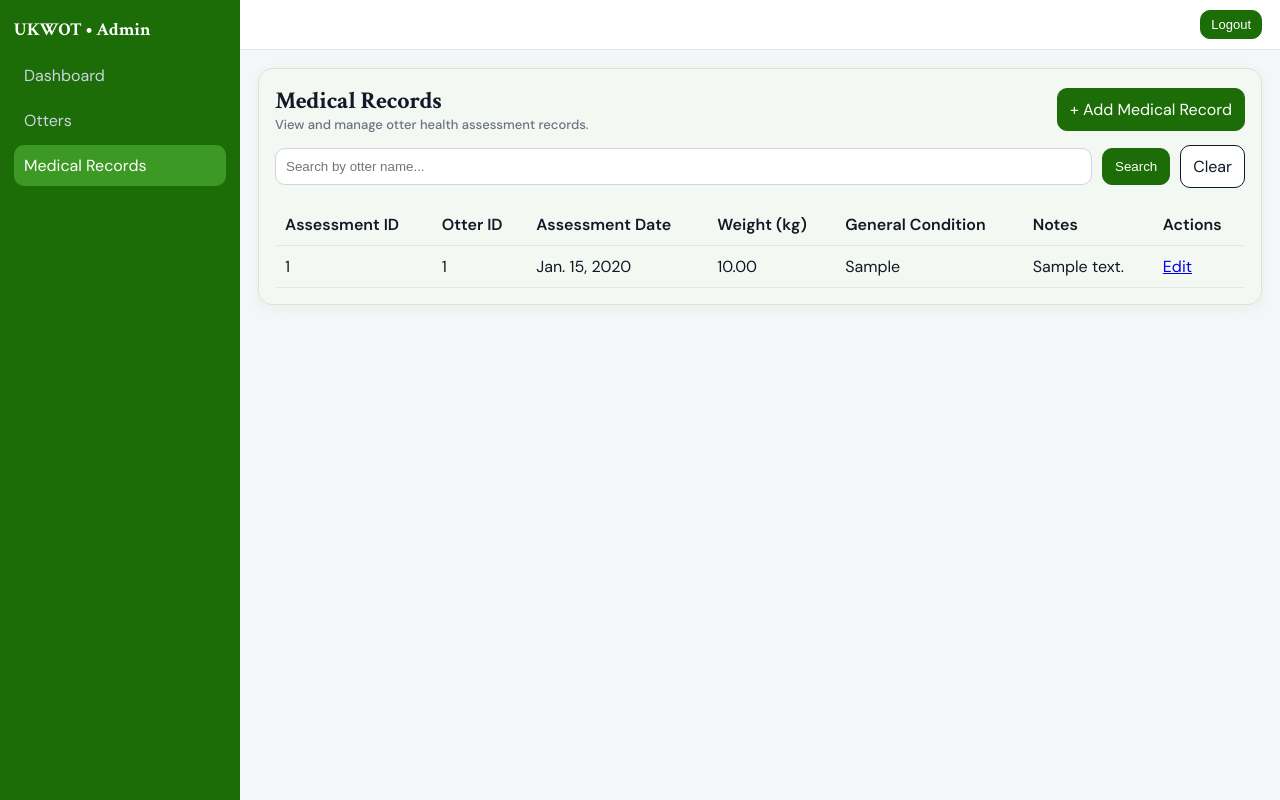
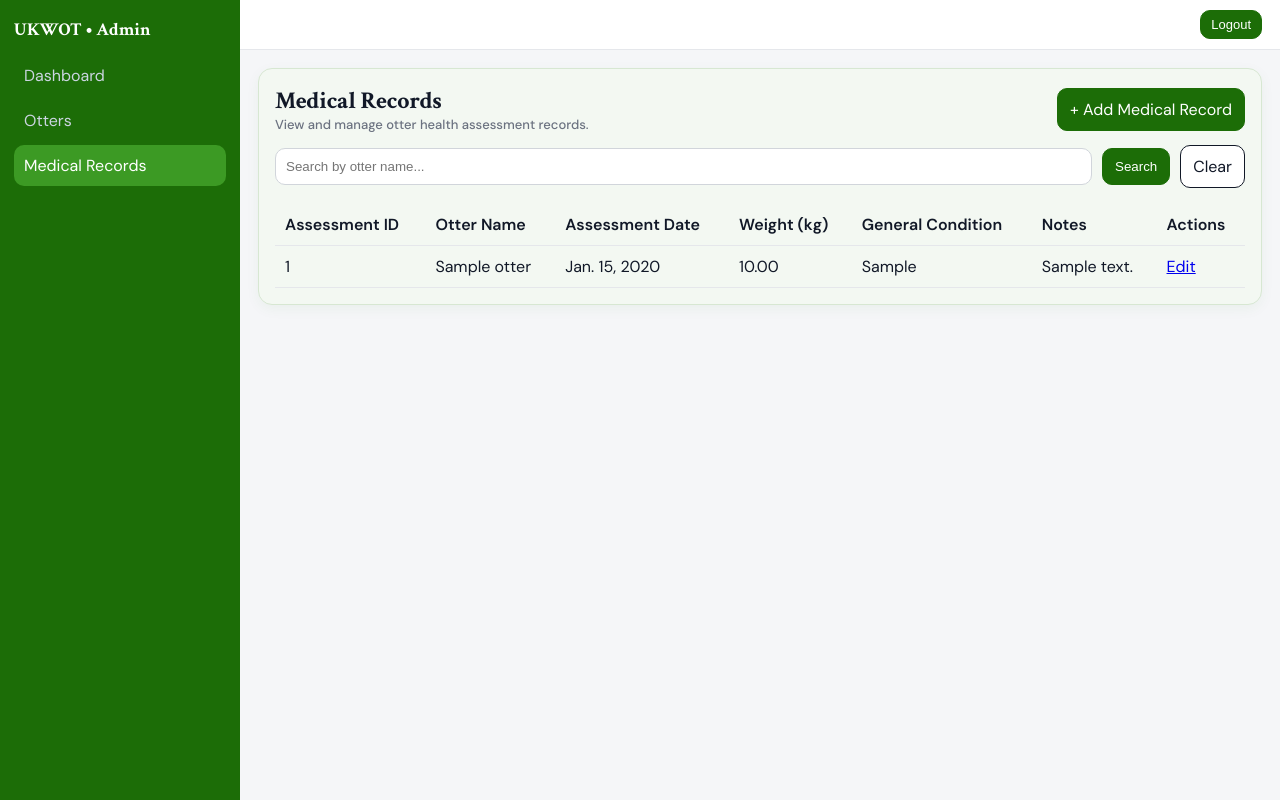
Before and after one commit to jddrtn/ukwot-app, a Django app: page /medical-records/ in a window 1280 px wide. Run offline with Django 5.2, Linux system fonts and the light colour scheme; a user stored in the database is signed in; tables that the repository leaves empty hold one stand-in row (values such as "Sample post").

Commit message:
truncate Notes on the list page

```diff
--- a/ukwot/templates/medical_records/medical_record_list.html
+++ b/ukwot/templates/medical_records/medical_record_list.html
@@ -45,7 +45,7 @@
         <thead>
           <tr>
             <th>Assessment ID</th>
-            <th>Otter ID</th>
+            <th>Otter Name</th>
             <th>Assessment Date</th>
             <th>Weight (kg)</th>
             <th>General Condition</th>
@@ -58,11 +58,17 @@
           {% for record in records %}
             <tr>
               <td>{{ record.assessment_id }}</td>
-              <td>{{ record.otter.otter_id }}</td>
+              <td>{{ record.otter.name }}</td>
               <td>{{ record.assessment_date }}</td>
               <td>{{ record.effective_weight_kg }}</td>
               <td>{{ record.general_condition }}</td>
-              <td>{{ record.notes|default:"—" }}</td>
+              <td>
+  {% if record.notes %}
+    {{ record.notes|truncatechars:60 }}
+  {% else %}
+    —
+  {% endif %}
+</td>
               <td>
                 <a href="{% url 'medical_record_edit' record.pk %}" aria-label="Edit medical record {{ record.assessment_id }}">
                   Edit
```
